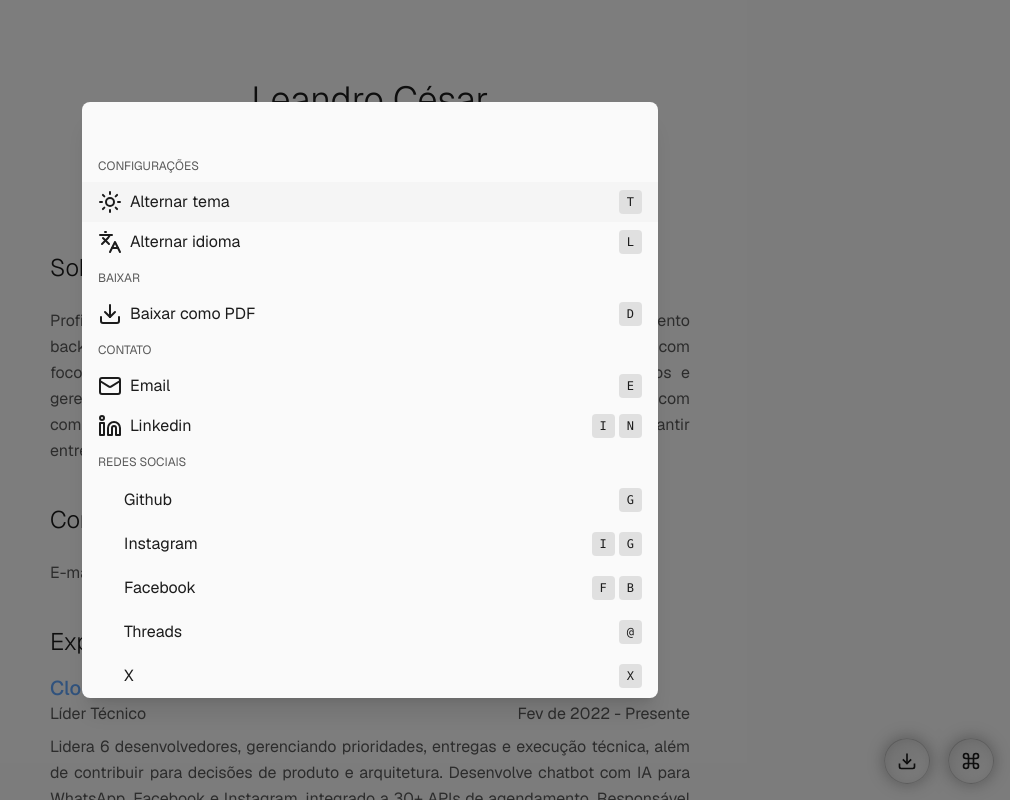
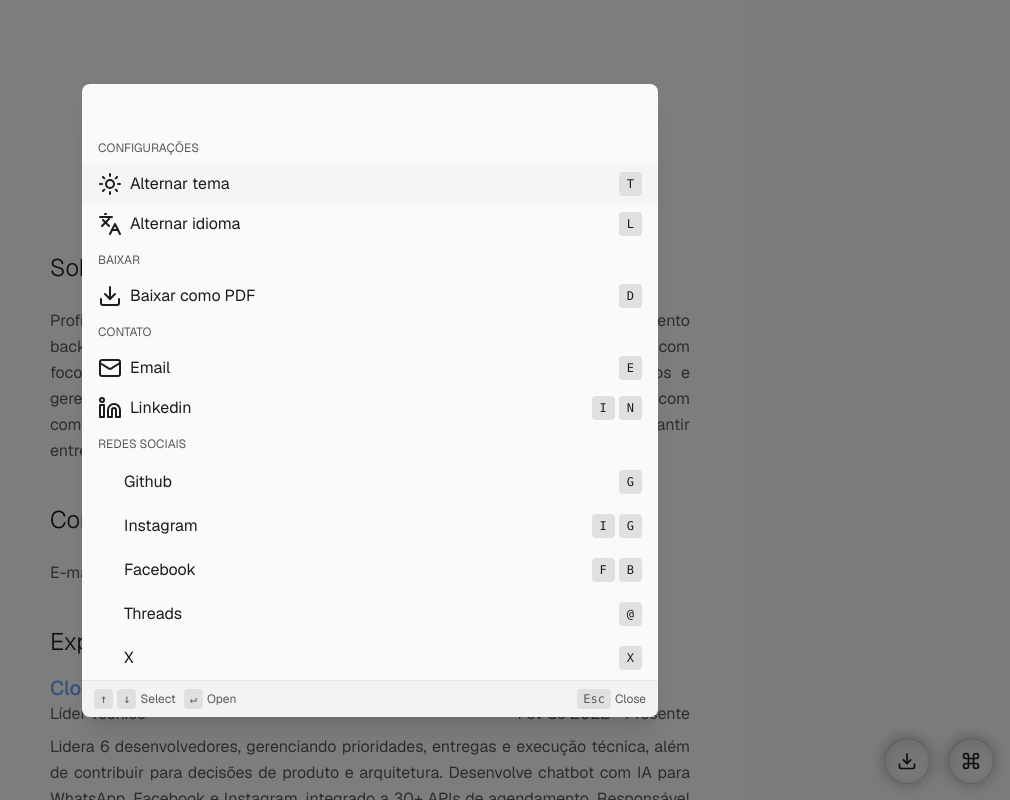
Before and after one commit to leandcesar/cv, a Next.js app: page / in a window 1280 px wide. Both pictures are taken after a click on the button 1241 px from the left and 761 px from the top of the page. Shown: the top 800 px of the page, without its empty margins (270-1280 px from the left). Built offline with nearby package versions, Linux system fonts and the light colour scheme; some icons are missing.

Commit message:
feat: add keyboard shortcuts footer to command results

```diff
--- a/components/kbar.tsx
+++ b/components/kbar.tsx
@@ -299,6 +299,23 @@ export function KBarCommandResults() {
             </div>
           ))}
         </div>
+        <footer className="flex items-center justify-between border-t border-border bg-muted/30 px-3 py-2 text-xs text-muted-foreground">
+          <div className="flex items-center gap-2">
+            <span className="flex items-center gap-1">
+              <kbd className="rounded bg-muted px-1.5 py-0.5">↑</kbd>
+              <kbd className="rounded bg-muted px-1.5 py-0.5">↓</kbd>
+              <span>Select</span>
+            </span>
+            <span className="flex items-center gap-1">
+              <kbd className="rounded bg-muted px-1.5 py-0.5">↵</kbd>
+              <span>Open</span>
+            </span>
+          </div>
+          <span className="flex items-center gap-1">
+            <kbd className="rounded bg-muted px-1.5 py-0.5">Esc</kbd>
+            <span>Close</span>
+          </span>
+        </footer>
       </div>
     </div>,
     document.body
```
